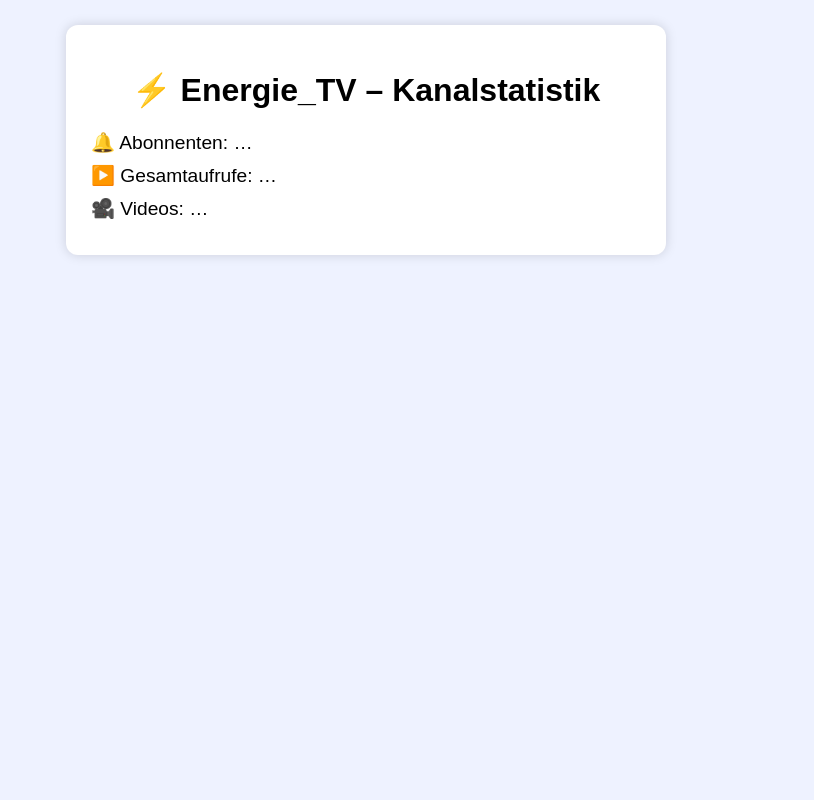
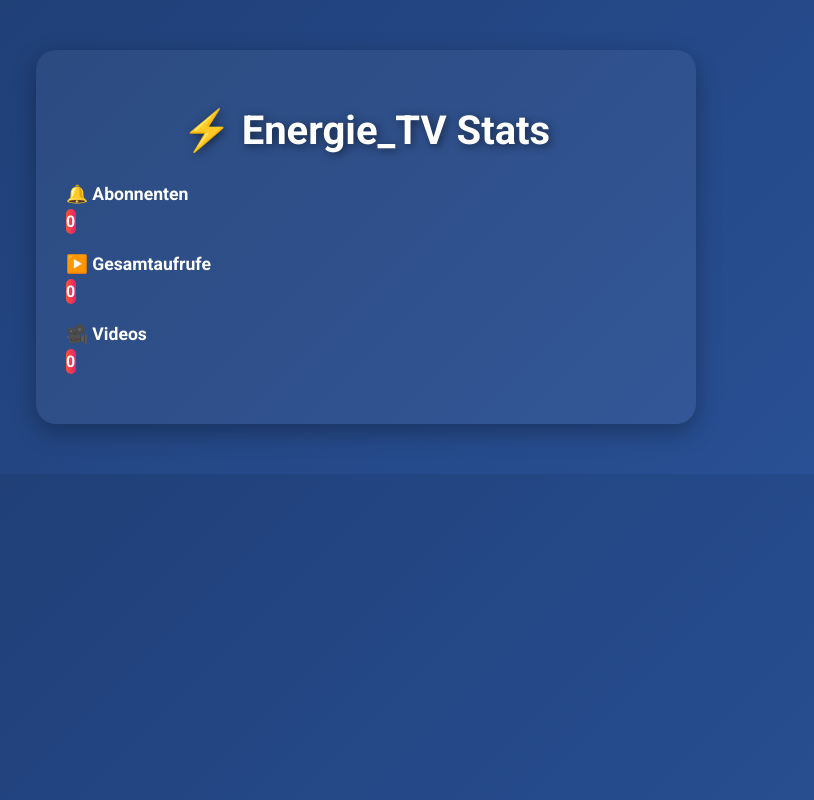
Before and after one commit to Bobi394/YouTubeRahhrrr, a plain HTML site: page index.html in a window 1280 px wide. Shown: the whole page, without its empty margins (274-1088 px from the left). Drawn offline with Linux system fonts and the light colour scheme; no server answers.

Commit message:
index.html aktualisieren

```diff
--- a/index.html
+++ b/index.html
@@ -2,56 +2,117 @@
 <html lang="de">
 <head>
 <meta charset="UTF-8">
-    <title>Energie_TV – Live‑Stats</title>
+<title>Energie_TV – Live Stats</title>
 <style>
+    @import url('https://fonts.googleapis.com/css2?family=Roboto:wght@400;700&display=swap');
+
     body {
-            font-family: Arial, sans-serif;
-            background: #eef2ff;
+        font-family: 'Roboto', sans-serif;
+        background: linear-gradient(135deg, #1e3c72, #2a5298);
+        color: #fff;
         margin: 0;
-            padding: 25px;
+        padding: 0;
     }
-        .box {
-            background: #fff;
-            padding: 25px;
+
+    .container {
+        max-width: 600px;
+        margin: 50px auto;
+        background: rgba(255, 255, 255, 0.05);
+        border-radius: 20px;
+        padding: 30px;
+        box-shadow: 0 8px 25px rgba(0,0,0,0.3);
+        text-align: center;
+    }
+
+    h1 {
+        font-size: 2.5em;
+        margin-bottom: 30px;
+        text-shadow: 2px 2px 8px rgba(0,0,0,0.5);
+    }
+
+    .stat {
+        margin: 20px 0;
+        text-align: left;
+    }
+
+    .stat-name {
+        font-weight: bold;
+        margin-bottom: 5px;
+        font-size: 1.1em;
+    }
+
+    .bar {
+        height: 25px;
+        width: 0;
         border-radius: 12px;
-            max-width: 550px;
-            margin: auto;
-            box-shadow: 0 0 12px rgba(0,0,0,0.15);
+        background: linear-gradient(90deg, #ff512f, #dd2476);
+        text-align: right;
+        padding-right: 10px;
+        line-height: 25px;
+        color: #fff;
+        font-weight: bold;
+        transition: width 1.5s ease-in-out;
     }
-        h1 { text-align: center; }
-        .stats { font-size: 1.2em; margin: 10px 0; }
+
+    .icon {
+        margin-right: 10px;
+    }
+
 </style>
 </head>
 <body>
 
-<div class="box">
-    <h1>⚡ Energie_TV – Kanalstatistik</h1>
-    <p class="stats">🔔 Abonnenten: <span id="subs">…</span></p>
-    <p class="stats">▶️ Gesamtaufrufe: <span id="views">…</span></p>
-    <p class="stats">🎥 Videos: <span id="videos">…</span></p>
+<div class="container">
+    <h1>⚡ Energie_TV Stats</h1>
+
+    <div class="stat">
+        <div class="stat-name">🔔 Abonnenten</div>
+        <div id="subsBar" class="bar">0</div>
+    </div>
+
+    <div class="stat">
+        <div class="stat-name">▶️ Gesamtaufrufe</div>
+        <div id="viewsBar" class="bar">0</div>
+    </div>
+
+    <div class="stat">
+        <div class="stat-name">🎥 Videos</div>
+        <div id="videosBar" class="bar">0</div>
+    </div>
 </div>
 
 <script>
-    const API_KEY = "AIzaSyB946JgAit5jZ6SUBEDxgV91_9SsxgJVs8"; // dein Key
-    const CHANNEL_ID = "UCO2WbZs_ERYrTJyRc3rm3Eg"; // dein Kanal
+    const API_KEY = "AIzaSyB946JgAit5jZ6SUBEDxgV91_9SsxgJVs8";
+    const CHANNEL_ID = "UCO2WbZs_ERYrTJyRc3rm3Eg";
 
-    const statsUrl = `https://www.googleapis.com/youtube/v3/channels?part=statistics&id=${CHANNEL_ID}&key=${API_KEY}`;
-
-    fetch(statsUrl)
+    fetch(`https://www.googleapis.com/youtube/v3/channels?part=statistics&id=${CHANNEL_ID}&key=${API_KEY}`)
         .then(res => res.json())
         .then(data => {
-            if (data.items && data.items.length > 0) {
             const stats = data.items[0].statistics;
-                document.getElementById("subs").textContent = stats.subscriberCount;
-                document.getElementById("views").textContent = stats.viewCount;
-                document.getElementById("videos").textContent = stats.videoCount;
-            } else {
-                document.getElementById("subs").textContent = "Kanal nicht gefunden";
-                document.getElementById("views").textContent = "-";
-                document.getElementById("videos").textContent = "-";
-            }
+
+            // Werte holen
+            const subs = parseInt(stats.subscriberCount);
+            const views = parseInt(stats.viewCount);
+            const videos = parseInt(stats.videoCount);
+
+            // Maximalwert für Balken
+            const maxValue = Math.max(subs, views, videos);
+
+            // Balken setzen
+            const subsBar = document.getElementById('subsBar');
+            const viewsBar = document.getElementById('viewsBar');
+            const videosBar = document.getElementById('videosBar');
+
+            subsBar.style.width = `${(subs/maxValue)*100}%`;
+            subsBar.textContent = subs.toLocaleString();
+
+            viewsBar.style.width = `${(views/maxValue)*100}%`;
+            viewsBar.textContent = views.toLocaleString();
+
+            videosBar.style.width = `${(videos/maxValue)*100}%`;
+            videosBar.textContent = videos.toLocaleString();
         })
-        .catch(err => console.error("Fehler beim Laden:", err));
+        .catch(err => console.error(err));
 </script>
 
 </body>
```
Lines whose indentation alone changed are shown as unchanged.
